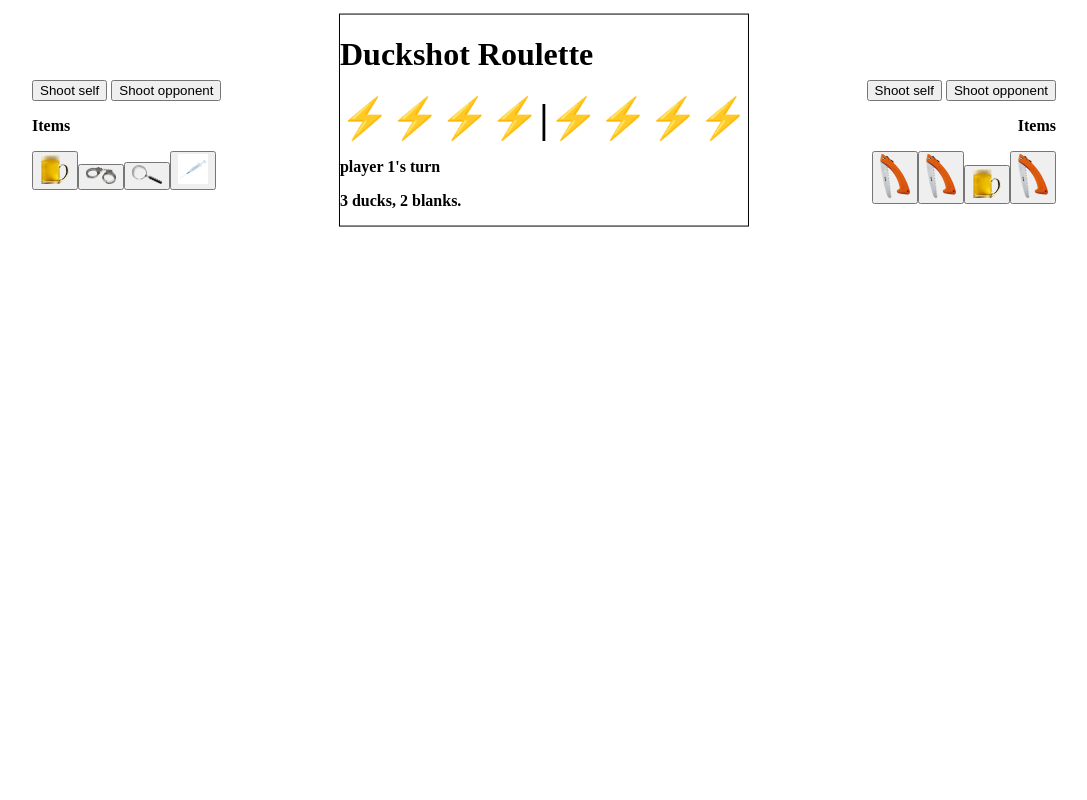
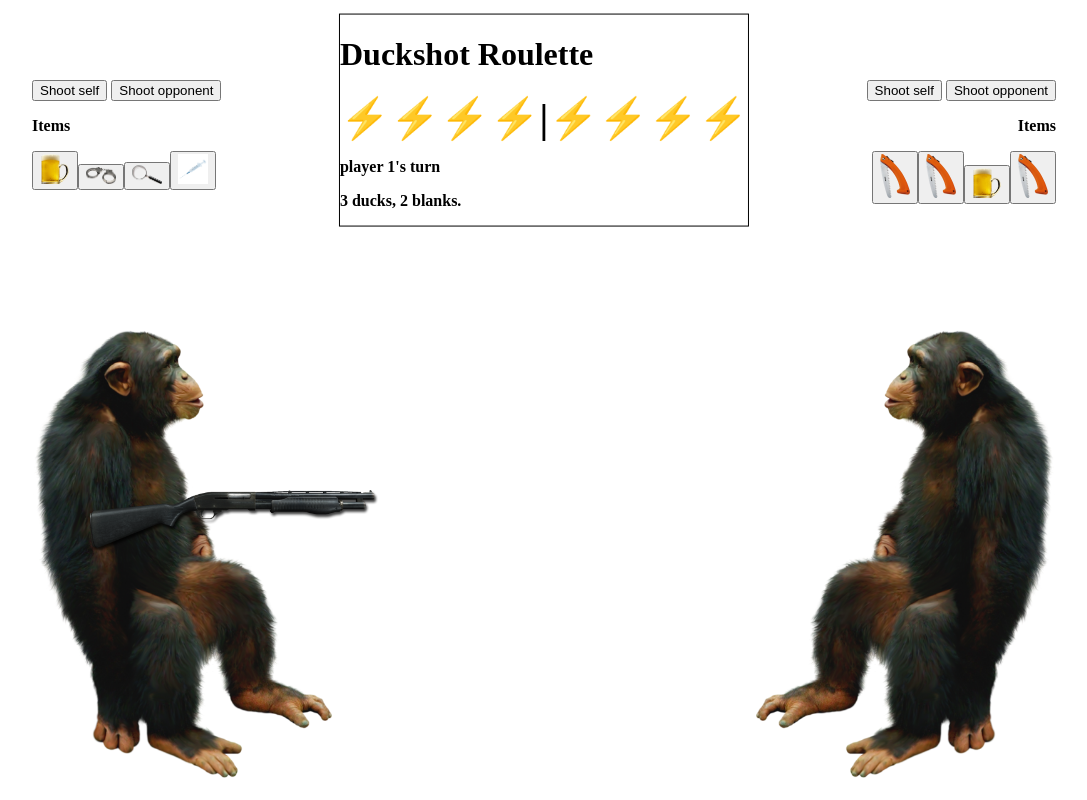
Before and after one commit to swyftycodes/ducks, a website: page index.html in a window 1280 px wide. Shown: the whole page, without its empty margins (96-1183 px from the left). Drawn offline with Linux system fonts and the light colour scheme.

Commit message:
Update index.html

```diff
--- a/index.html
+++ b/index.html
@@ -22,9 +22,9 @@
 			<p class="statusDisplay" id="player1StatusDisplay"></p>
 			<button id="player1ShootSelfBtn" onclick="shootSelf(1)">Shoot self</button>
 			<button onclick="shootOpponent(1)">Shoot opponent</button>
-			<img src="./static/monkey.png" alt="" class="monkey" id="player1Monkey">
-			<img src="./static/shotgun.png" alt="" class="shotgun" id="player1Shotgun">
-			<img src="./static/duck.png" alt="" class="duck" id="player1Duck">
+			<img src="./monkey.png" alt="" class="monkey" id="player1Monkey">
+			<img src="./shotgun.png" alt="" class="shotgun" id="player1Shotgun">
+			<img src="./duck.png" alt="" class="duck" id="player1Duck">
 			<p>Items</p>
 			<div class="itemsDisplay" id="player1ItemsDisplay"></div>
 		</div>
@@ -32,9 +32,9 @@
 			<p class="statusDisplay" id="player2StatusDisplay"></p>
 			<button id="player2ShootSelfBtn" onclick="shootSelf(2)">Shoot self</button>
 			<button onclick="shootOpponent(2)">Shoot opponent</button>
-			<img src="./static/monkey.png" alt="" class="monkey" id="player2Monkey">
-			<img src="./static/shotgun.png" alt="" class="shotgun" id="player2Shotgun">
-			<img src="./static/duck.png" alt="" class="duck" id="player2Duck">
+			<img src="./monkey.png" alt="" class="monkey" id="player2Monkey">
+			<img src="./shotgun.png" alt="" class="shotgun" id="player2Shotgun">
+			<img src="./duck.png" alt="" class="duck" id="player2Duck">
 			<p>Items</p>
 			<div class="itemsDisplay" id="player2ItemsDisplay"></div>
 		</div>
```
